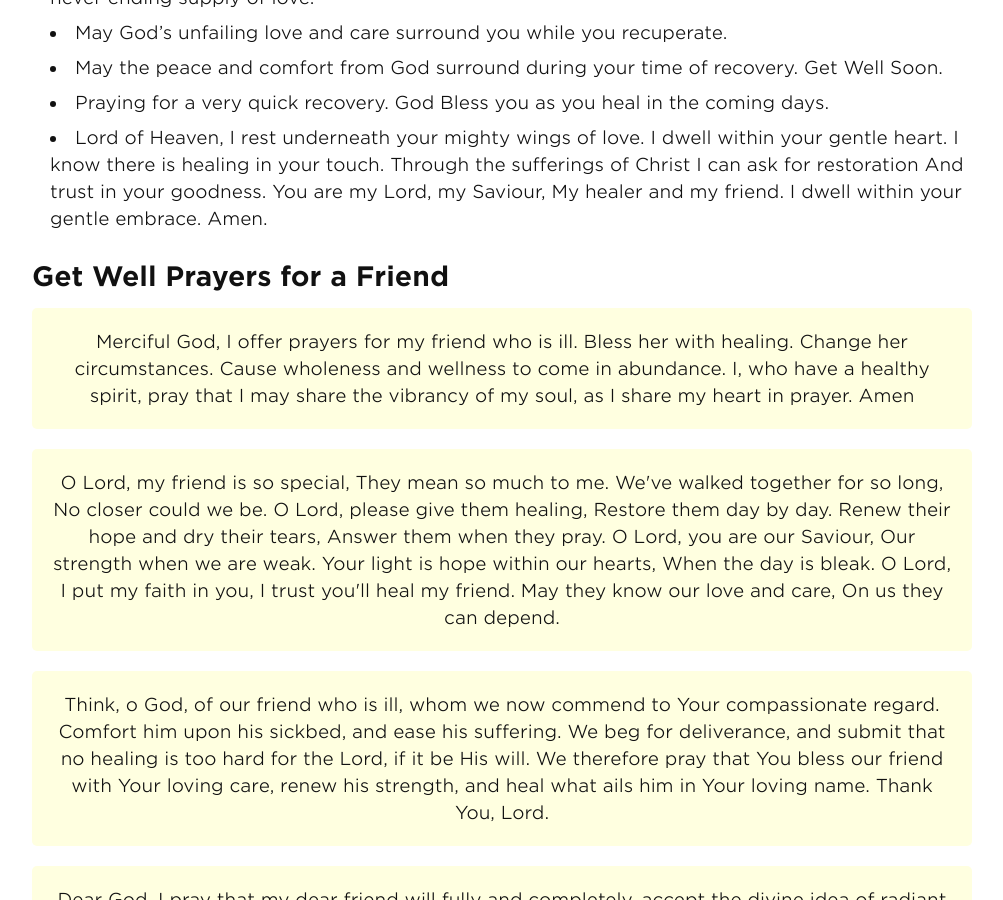
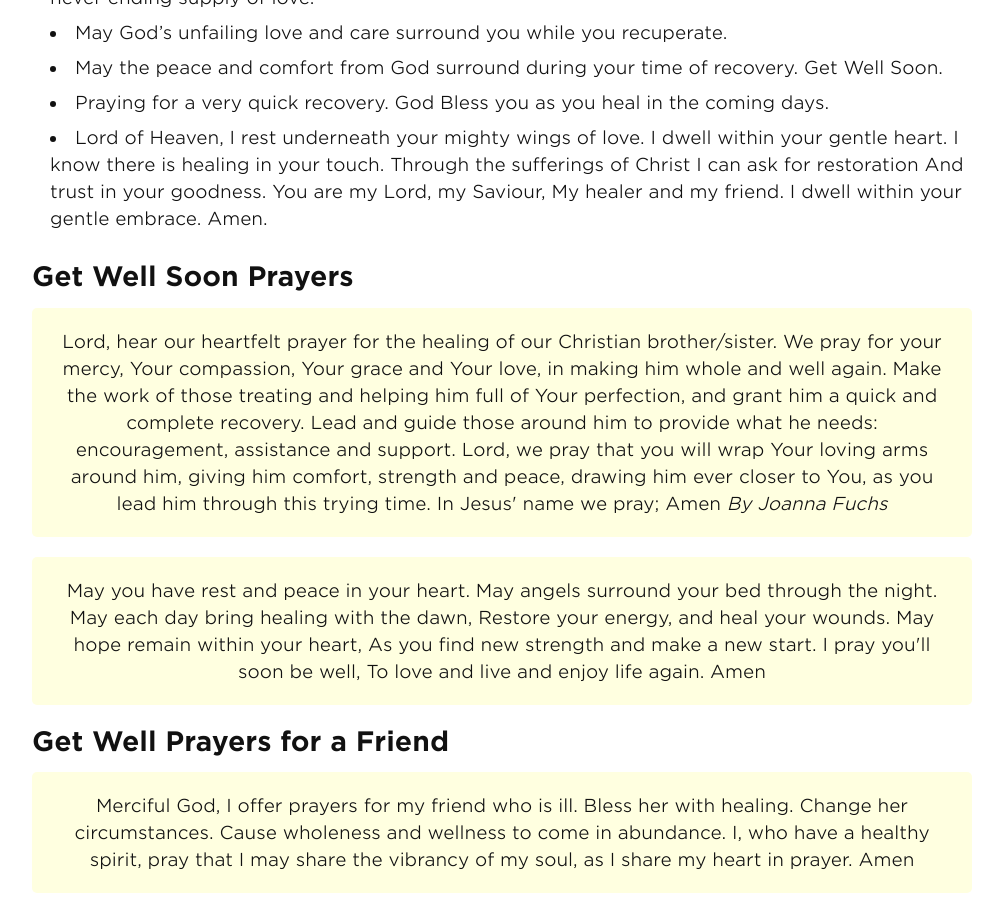
Before and after one commit to andyml123/andyml123.github.io, a Jekyll site: the page built from get-well-prayers.md, in a window 1280 px wide and 900 px high, scrolled down 646 px. Shown: the whole window, without its empty margins (138-1141 px from the left). Built offline with Jekyll 4.4.1, drawn with Linux system fonts in a browser that asks for light colours; some of the changed text lies outside the part shown.

Commit message:
Update get-well-prayers.md

```diff
--- a/get-well-prayers.md
+++ b/get-well-prayers.md
@@ -34,6 +34,47 @@ My healer and my friend.
 I dwell within your gentle embrace.
 Amen.</li>
 </ul>
+
+<h2>Get Well Soon Prayers</h2>
+
+
+
+<div class="prayers">
+Lord, hear our heartfelt prayer
+for the healing of our Christian brother/sister.
+We pray for your mercy,
+Your compassion, Your grace and Your love,
+in making him whole and well again.
+Make the work of those treating and helping him
+full of Your perfection,
+and grant him a quick and complete recovery.
+Lead and guide those around him
+to provide what he needs: encouragement,
+assistance and support.
+Lord, we pray that you will
+wrap Your loving arms around him,
+giving him comfort, strength and peace,
+drawing him ever closer to You,
+as you lead him through this trying time.
+In Jesus' name we pray; Amen
+
+<i>By Joanna Fuchs</i>
+</div>
+
+
+<div class="prayers">
+May you have rest and peace in your heart.
+May angels surround your bed through the night.
+May each day bring healing with the dawn,
+Restore your energy, and heal your wounds.
+May hope remain within your heart,
+As you find new strength and make a new start.
+I pray you'll soon be well,
+To love and live and enjoy life again.
+
+Amen
+</div>
+
 
 <h2>Get Well Prayers for a Friend</h2>
 
```
Also changed, not shown: other parts of get-well-prayers.md (+0 -24 lines).
